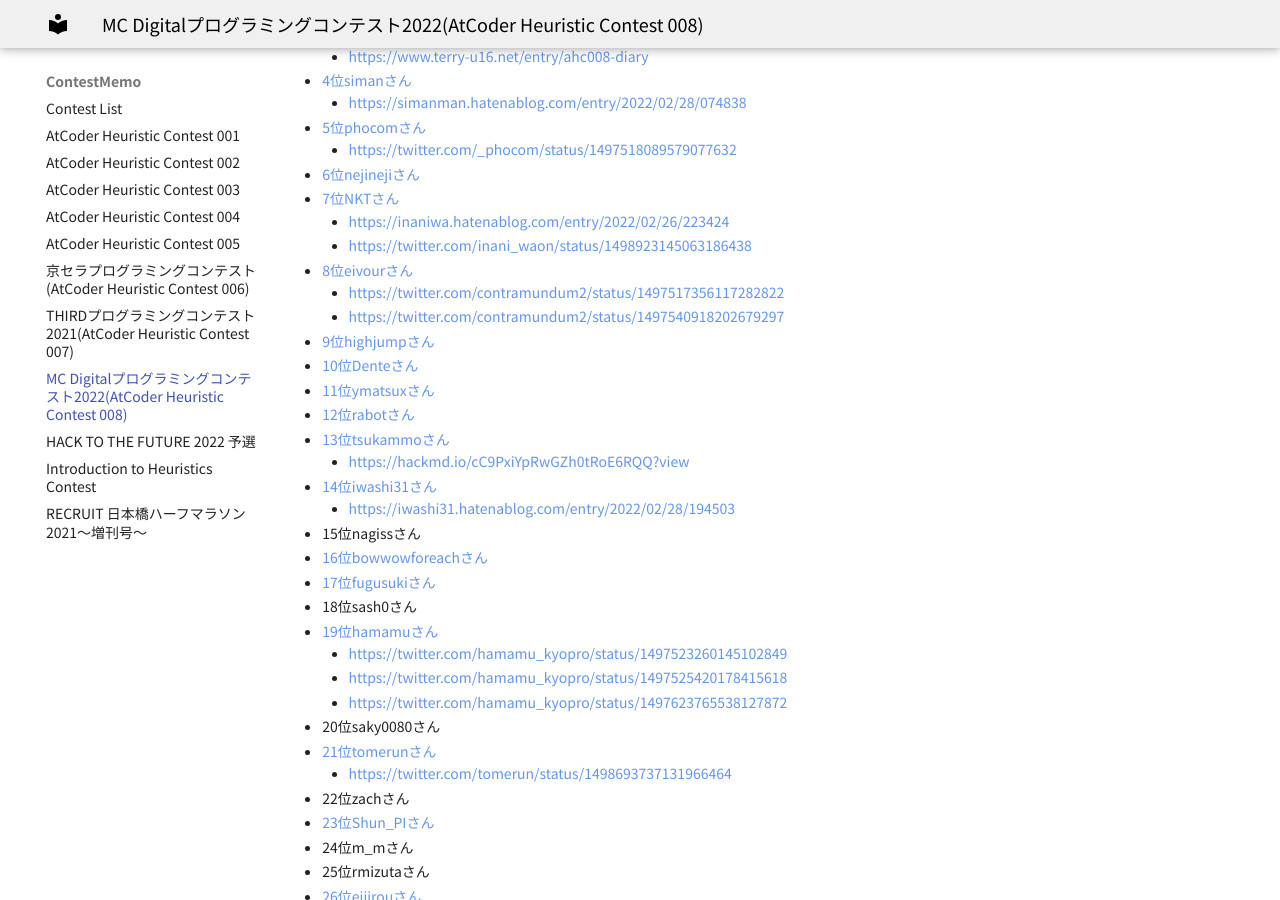
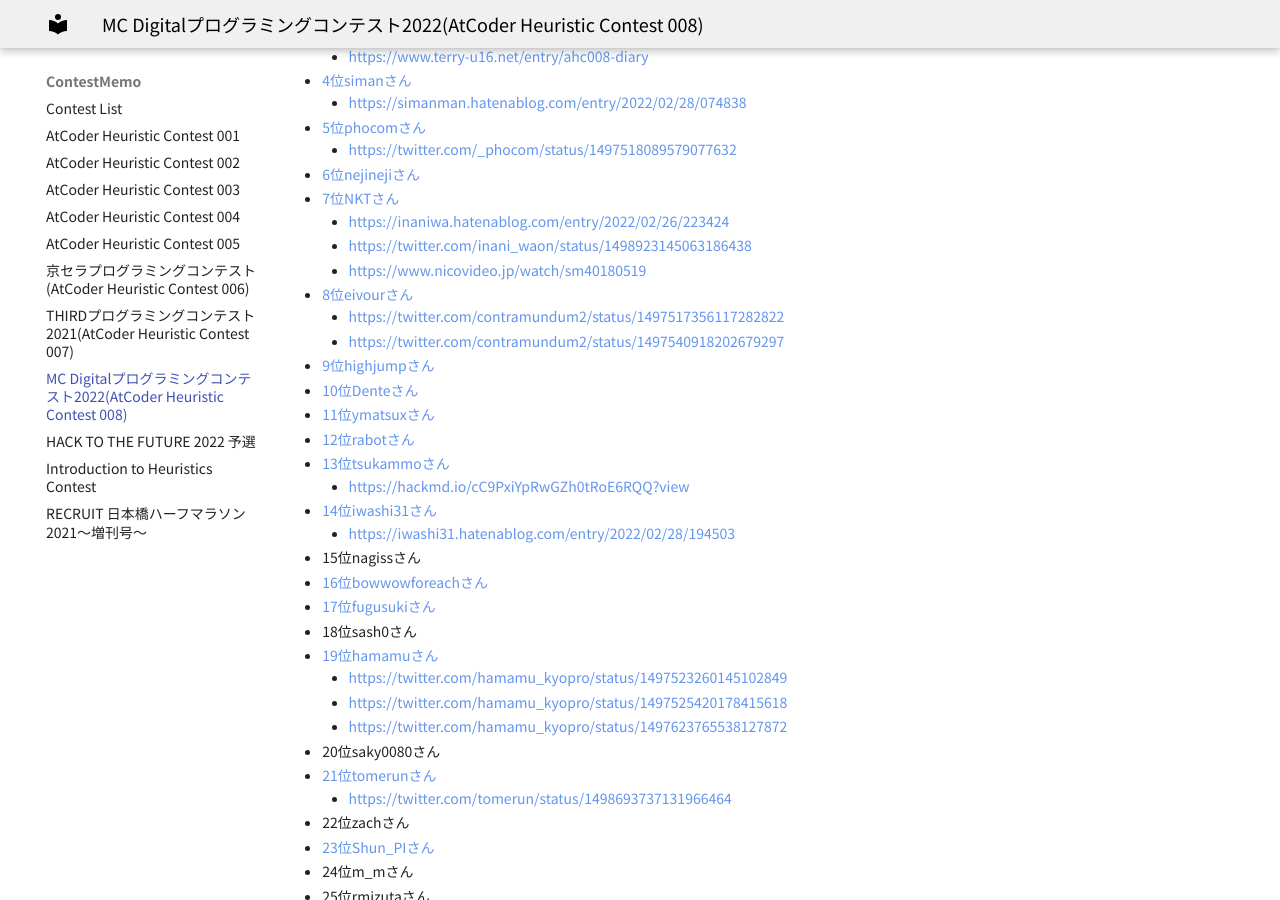
Before and after one commit to jetbead/AtCoderHeuristicContestMemo, an MkDocs documentation site: the page built from docs/ContestMemo/ahc008.md, in a window 1280 px wide and 900 px high, scrolled down 818 px. Built offline with MkDocs 1.6.1 and Material for MkDocs 9.7.7, drawn with Linux system fonts in a browser that asks for light colours; some web fonts are replaced; some of the changed lines change nothing that is shown.

Commit message:
Update ahc008.md

```diff
--- a/docs/ContestMemo/ahc008.md
+++ b/docs/ContestMemo/ahc008.md
@@ -37,6 +37,7 @@
 - [7位NKTさん](https://twitter.com/inani_waon/status/1497512229020712964)
     - https://inaniwa.hatenablog.com/entry/2022/02/26/223424
     - https://twitter.com/inani_waon/status/1498923145063186438
+    - https://www.nicovideo.jp/watch/sm40180519
 - [8位eivourさん](https://twitter.com/contramundum2/status/1497512638741303298)
     - https://twitter.com/contramundum2/status/1497517356117282822
     - https://twitter.com/contramundum2/status/1497540918202679297
```
